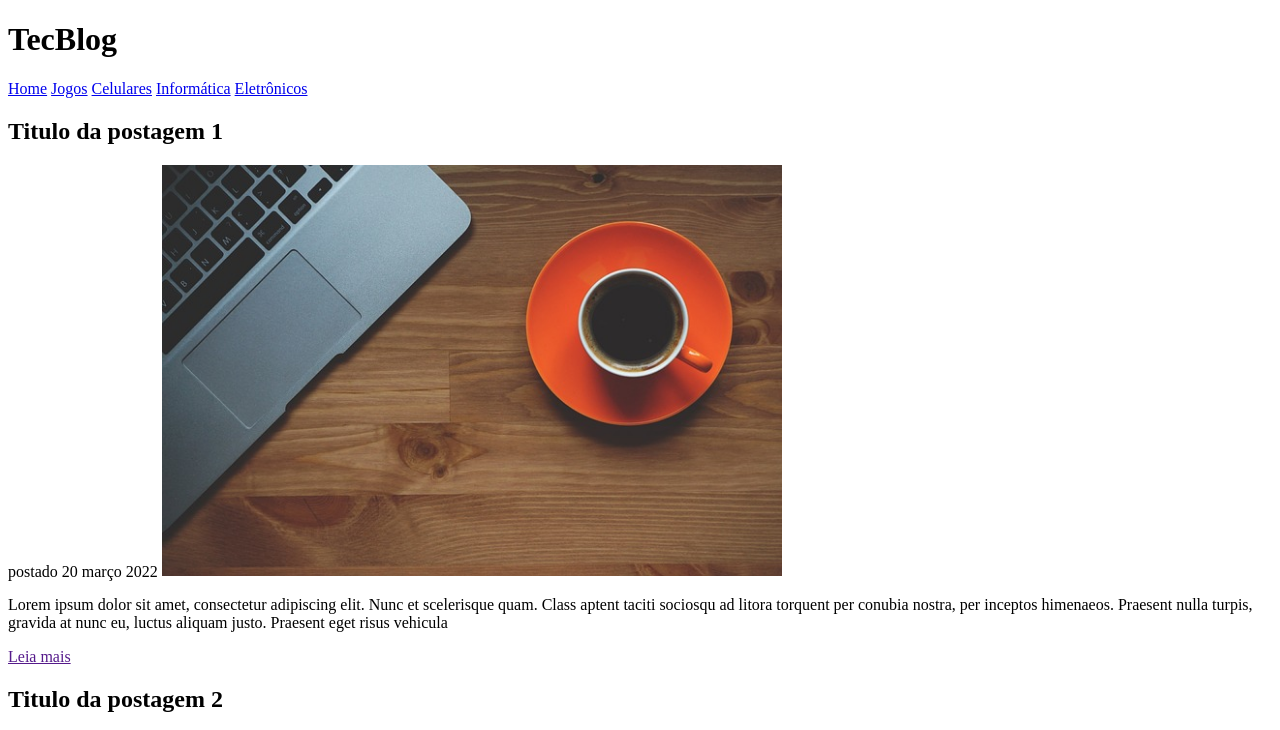
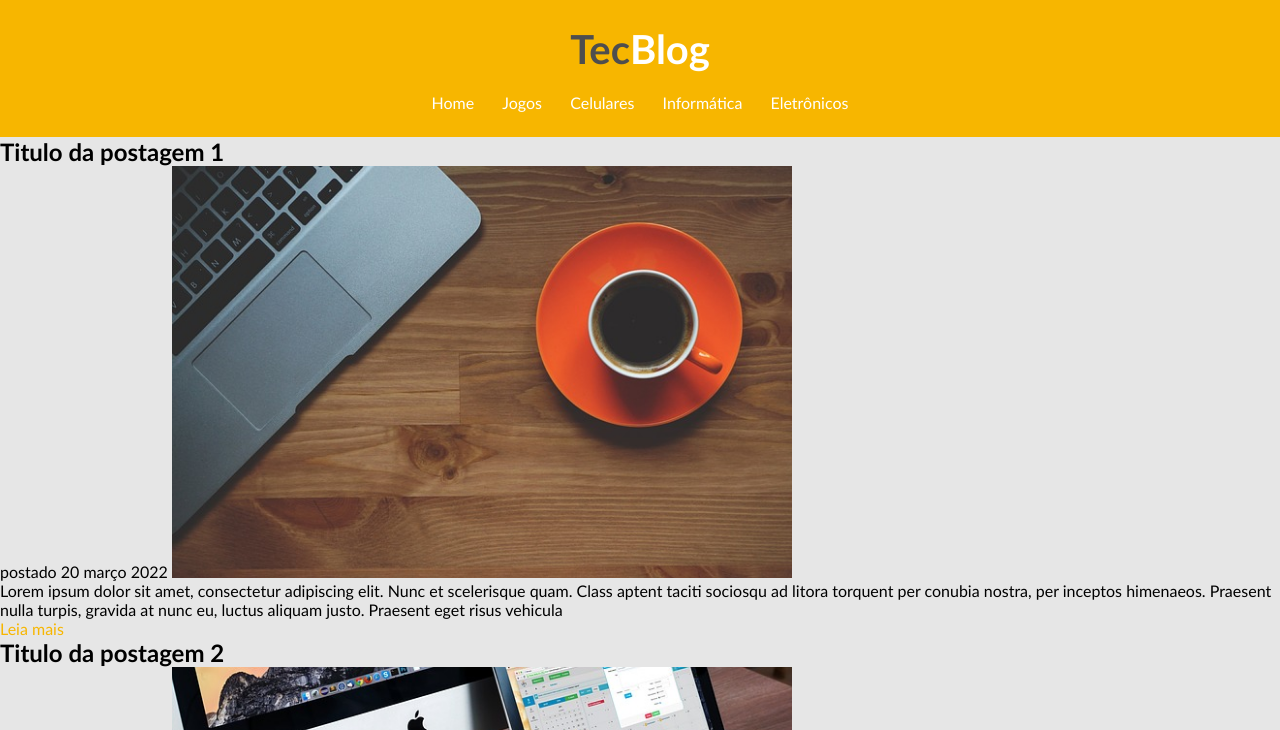
Before and after one commit to liuBsb/pj_tech-blog, a plain HTML site: page index.html in a window 1280 px wide. Shown: the top 730 px of the page. Drawn offline with Linux system fonts and the light colour scheme.

Commit message:
feat(styles) add layout to area-cabecalho

```diff
--- a/css/styles.css
+++ b/css/styles.css
@@ -1,21 +1,65 @@
 @charset "utf-8";
 
-*{}
-/* 2 - add css to:
-    2.1 - area-cabecalho
-    2.2 - area-principal
-    2.2.1 - postagens
-    2.4.4 - lateral
-    2.3 - area-rodape
+* {
+    margin: 0;
+    padding: 0;
+}
 
- */
-#area-cabecalho{}
-/* fim area-cabecalho */
-#area-principal{}
+body {
+    font-size: 1em;
+    font-family: "Trebuchet MS", Helvetica, sans-serif;
+    background: #e6e6e6;
+}
 
-#area-principal #area-postagens{}
+/* Layout */
+
+/* inicio cabecalho*/
+    #area-cabecalho {
+        background-color: #f7b600;
+        padding: 15px;
+        text-align: center;
+    }
+
+    #area-logo,
+    #area-menu {
+        padding: 10px;
+    }
+    .branco {
+        color: white;
+    }
+
+    h1 {
+        font-size: 2.5em;
+        color: #4e4e4e;
+
+    }
+    /* menu */
+    a {
+        text-decoration: none;
+    }
+    a:link, a:visited {
+        color: #f7b600;
+    }
+    #area-cabecalho a:link,
+    #area-cabecalho a:visited {
+        color: #FFF;
+        padding: 8px 12px;
+    }
+    #area-cabecalho a:hover {
+        color: #f7b600;
+        background: #FFF;
+        text-decoration: none;
+    }
+
+/* fim area cabecalho */
+#area-principal {}
+
+#area-principal #area-postagens {}
+
 /* fim area-postagnes */
-#area-principal #area-lateral{}
+#area-principal #area-lateral {}
+
 /* fim area-lateral */
-#area-principal #area-rodape{}
+#area-principal #area-rodape {}
+
 /* fim area principal */
```
